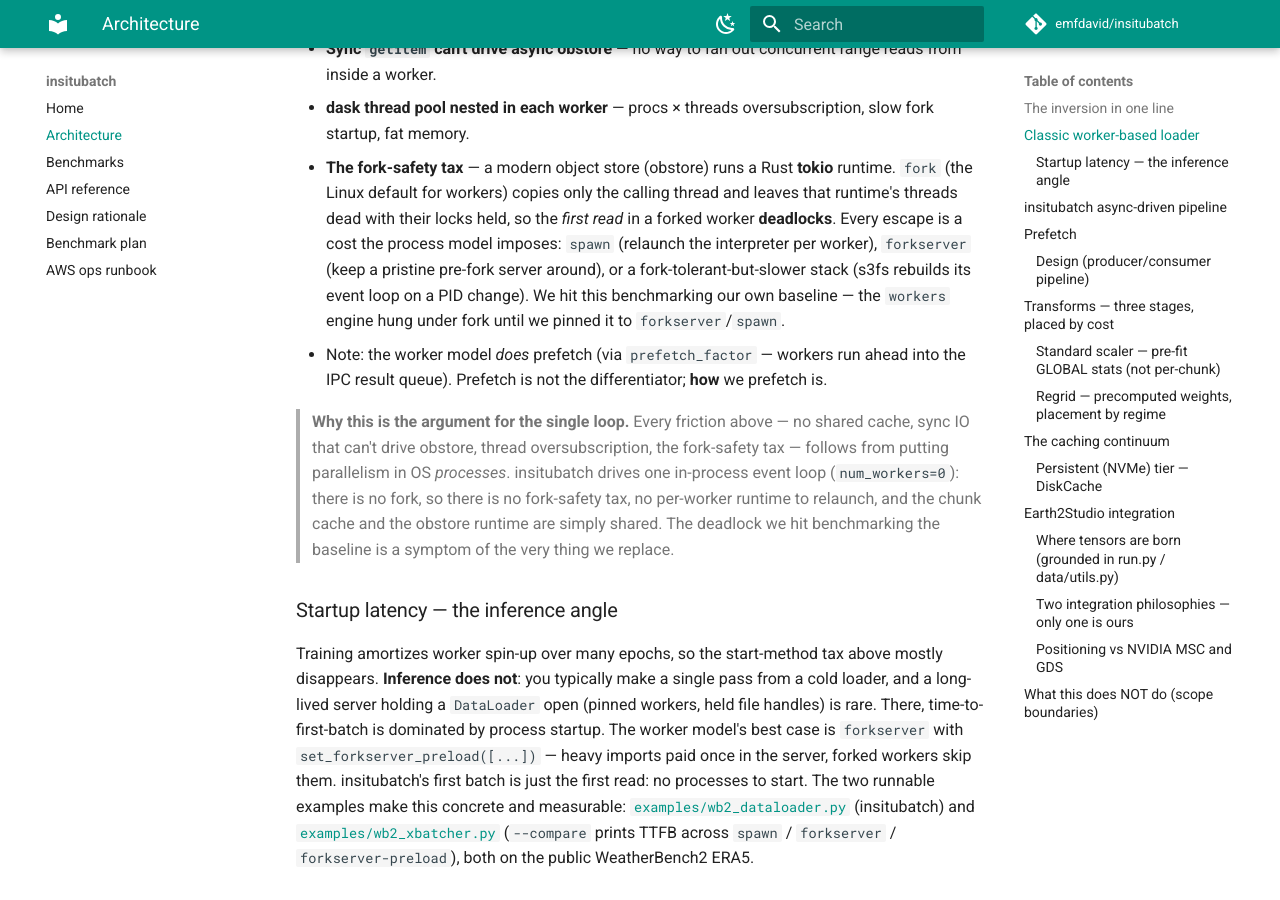
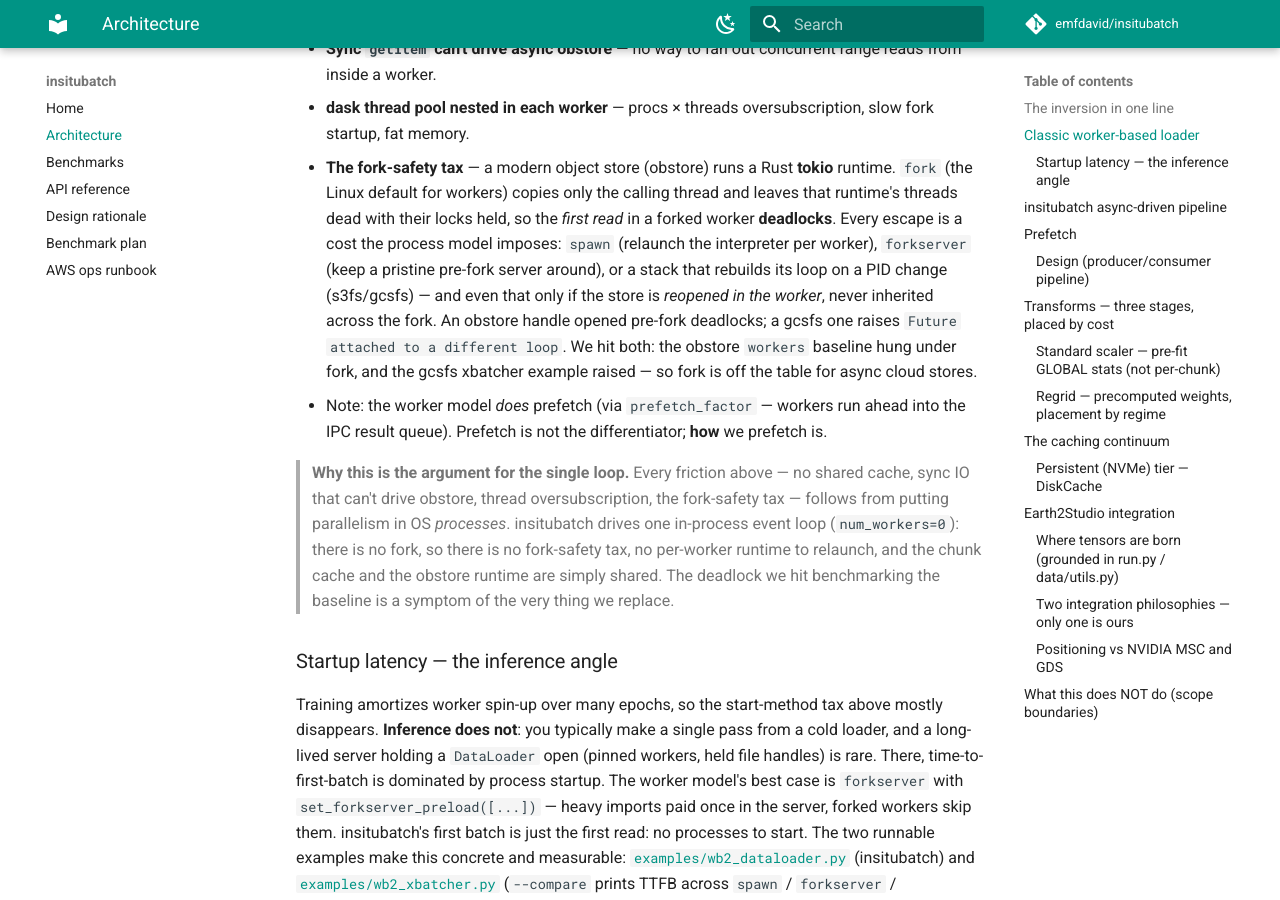
Before and after one commit to emfdavid/insitubatch, an MkDocs documentation site: the page built from docs/architecture.md, in a window 1280 px wide and 900 px high, scrolled down 959 px. Built offline with MkDocs 1.6.1 and Material for MkDocs 9.7.7, drawn with Linux system fonts in a browser that asks for light colours; comment, search, counter and statistics services are not loaded.

Commit message:
Example: drop fork from xbatcher --compare (unsafe with async cloud stores)
fork mode raised "Future attached to a different loop" on EC2: the xbatcher
example opens the dataset via gcsfs/aiohttp in the parent, binding an event loop
+ HTTP session there, and fork copies only the calling thread — so the worker
inherits a store bound to the dead parent loop and the first read fails (plus
gRPC "skipping fork() handlers" noise). This is the same fork-unsafety as
obstore/tokio, just via gcsfs/aiohttp; my earlier "fork works because it's fsspec"
was wrong.

Remove fork from --compare (so the table is clean), keep `--mp fork` as an
explicit way to reproduce the failure, and correct the docstring + architecture.md:
s3fs/gcsfs only survive fork if the store is reopened in the worker, never when
inherited across the fork.

Co-Authored-By: Claude Opus 4.8 <noreply@anthropic.com>

```diff
--- a/docs/architecture.md
+++ b/docs/architecture.md
@@ -45,10 +45,12 @@ Frictions against cloud ndim zarr:
   and leaves that runtime's threads dead with their locks held, so the *first read*
   in a forked worker **deadlocks**. Every escape is a cost the process model
   imposes: `spawn` (relaunch the interpreter per worker), `forkserver` (keep a
-  pristine pre-fork server around), or a fork-tolerant-but-slower stack (s3fs
-  rebuilds its event loop on a PID change). We hit this benchmarking our own
-  baseline — the `workers` engine hung under fork until we pinned it to
-  `forkserver`/`spawn`.
+  pristine pre-fork server around), or a stack that rebuilds its loop on a PID
+  change (s3fs/gcsfs) — and even that only if the store is *reopened in the worker*,
+  never inherited across the fork. An obstore handle opened pre-fork deadlocks; a
+  gcsfs one raises `Future attached to a different loop`. We hit both: the obstore
+  `workers` baseline hung under fork, and the gcsfs xbatcher example raised — so
+  fork is off the table for async cloud stores.
 - Note: the worker model *does* prefetch (via `prefetch_factor` — workers run
   ahead into the IPC result queue). Prefetch is not the differentiator; **how**
   we prefetch is.
```
Also changed, not shown: 1 other file.
